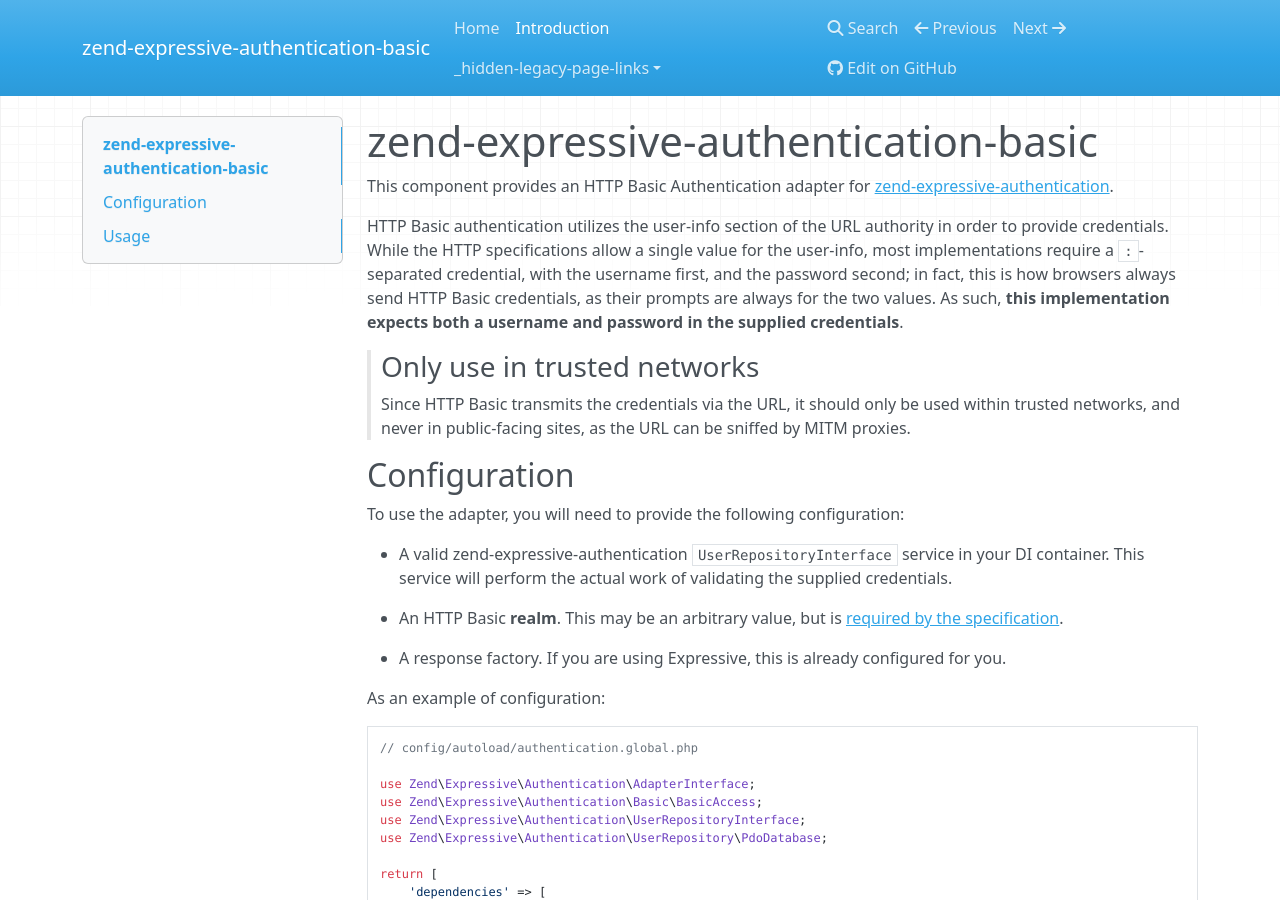
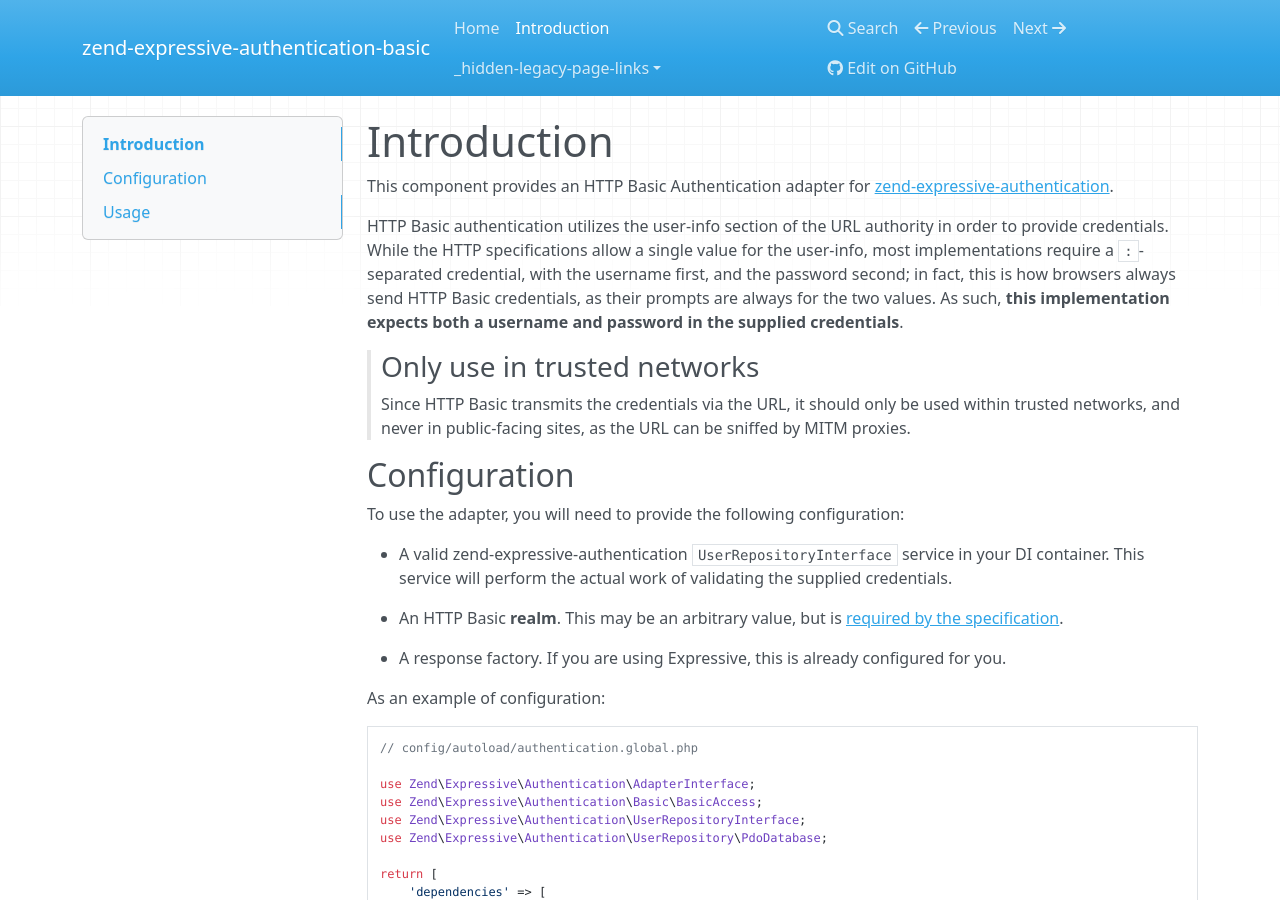
Before and after one commit to zendframework/zend-expressive-authentication-basic, an MkDocs documentation site: the page built from docs/book/v1/intro.md, in a window 1280 px wide and 900 px high. Built offline with MkDocs 1.6.1, drawn with Linux system fonts in a browser that asks for light colours; nearby versions of some CDN libraries; old or Windows-style settings are respelled for this version of MkDocs; some of the changed text lies outside the part shown.

Commit message:
Incorporate feedback
- Per @froschdesign

```diff
--- a/docs/book/v1/intro.md
+++ b/docs/book/v1/intro.md
@@ -1,4 +1,4 @@
-# zend-expressive-authentication-basic
+# Introduction
 
 This component provides an HTTP Basic Authentication adapter for
 [zend-expressive-authentication](https://docs.zendframework.com/zend-expressive-authentication).
```
Also changed, not shown: other parts of docs/book/v1/intro.md (+1 -1 lines).
